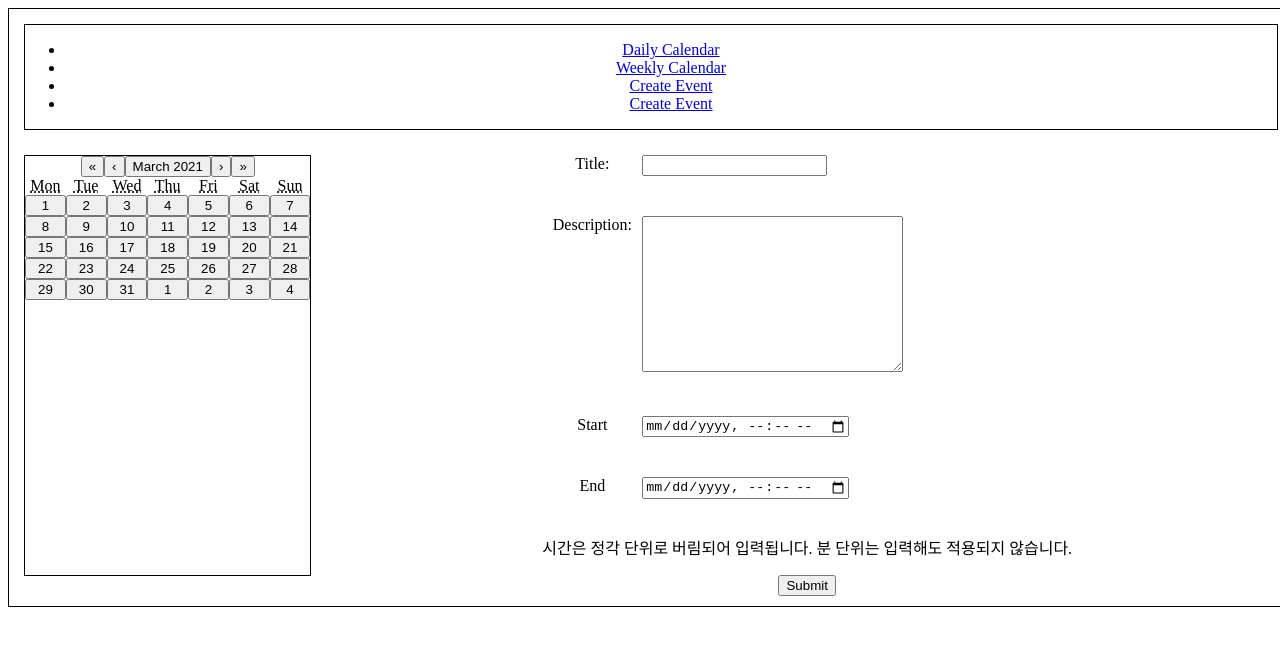
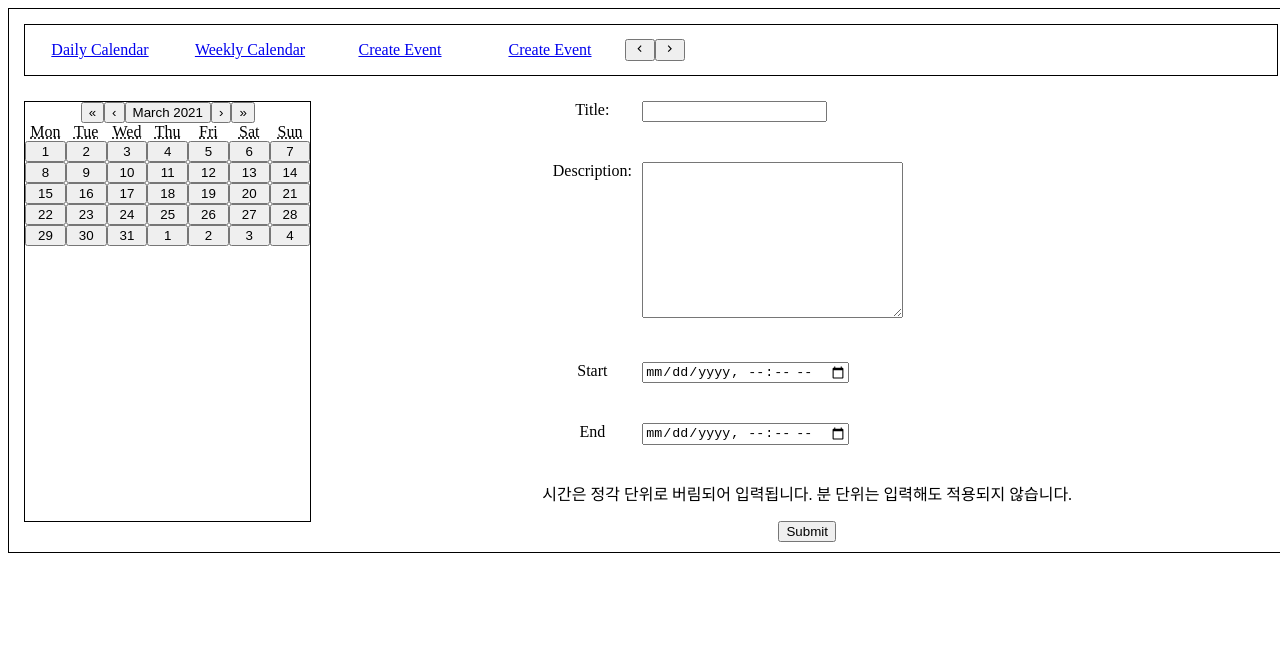
Before and after one commit to Ha-Young/Calendar-FrontEnd, a React (Create React App) app: page /events/new in a window 1280 px wide. Shown: the top 646 px of the page. Built offline with nearby package versions, Linux system fonts and the light colour scheme.

Commit message:
Add date buttons

```diff
--- a/package.json
+++ b/package.json
@@ -8,6 +8,7 @@
     "react": "^16.12.0",
     "react-calendar": "^3.3.1",
     "react-dom": "^16.12.0",
+    "react-icons": "^4.2.0",
     "react-redux": "^7.2.2",
     "react-router-dom": "^5.1.2",
     "redux": "^4.0.5",
--- a/src/actions/index.js
+++ b/src/actions/index.js
@@ -7,4 +7,12 @@ export const selectDay = date => ({
   payload: {
     selectedDate: date,
   },
-})
+});
+
+export const nextButtonClicked = () => ({
+  type: types.NEXT_BUTTON_CLICKED,
+});
+
+export const prevButtonClicked = () => ({
+  type: types.PREV_BUTTON_CLICKED,
+});
--- a/src/components/App/App.jsx
+++ b/src/components/App/App.jsx
@@ -10,13 +10,13 @@ import WeeklyCalendar from "../WeeklyCalendar/WeeklyCalendar";
 import SideBar from "../SideBar/SideBar";
 import CreateEvent from "../CreateEvent/CreateEvent";
 
-function App({ selectDay, selectedDate, selectedWeek }) {
+function App({ selectDay, nextButtonClicked, prevButtonClicked, selectedDate, selectedWeek }) {
   // useEffect(() => {
   //   onInitialLoad();
   // }, []);
   return (
     <div className={styles.App}>
-      <Header />
+      <Header nextButtonClicked={nextButtonClicked} prevButtonClicked={prevButtonClicked}/>
       <div className={styles.bodyWrapper}>
         <SideBar selectDay={selectDay} />
         <Switch>
--- a/src/components/Header/Header.jsx
+++ b/src/components/Header/Header.jsx
@@ -1,18 +1,29 @@
 import React from 'react';
 import { Link } from 'react-router-dom';
+import { MdNavigateBefore, MdNavigateNext } from 'react-icons/md';
 import styles from "./Header.module.css";
 
-export default function Header () {
+export default function Header ({ prevButtonClicked, nextButtonClicked }) {
   return (
     <header className={styles.wrapper}>
-      <nav>
-        <ul>
-          <li><Link to='/calendar/daily'>Daily Calendar</Link></li>
-          <li><Link to='/calendar/weekly'>Weekly Calendar</Link></li>
-          <li><Link to='/events/new'>Create Event</Link></li>
-          <li><Link to='/events/eventId'>Create Event</Link></li>
-        </ul>
-      </nav>
+      <div className={styles.navItemWrapper}>
+        <Link to='/calendar/daily'>Daily Calendar</Link>
+      </div>
+      <div className={styles.navItemWrapper}>
+        <Link to='/calendar/weekly'>Weekly Calendar</Link>
+        </div>
+      <div className={styles.navItemWrapper}>
+        <Link to='/events/new'>Create Event</Link>
+      </div>
+      <div className={styles.navItemWrapper}>
+        <Link to='/events/eventId'>Create Event</Link>
+      </div>
+      <div className={styles.navButtonWrapper}>
+        <button><MdNavigateBefore onClick={() => prevButtonClicked()} /></button>
+      </div>
+      <div className={styles.navButtonWrapper}>
+        <button><MdNavigateNext onClick={() => nextButtonClicked()} /></button>
+      </div>
     </header>
   );
 }
--- a/src/components/Header/Header.module.css
+++ b/src/components/Header/Header.module.css
@@ -1,4 +1,15 @@
 .wrapper {
+  display: flex;
   border: 1px solid black;
   margin: 5px;
+  align-items: center;
+  height: 50px;
 }
+
+.navItemWrapper {
+  width: 150px;
+}
+
+.navButtonWrapper {
+  width: 30px;
+}
--- a/src/constants/actionTypes.js
+++ b/src/constants/actionTypes.js
@@ -1 +1,3 @@
 export const SELECT_DAY = "SELECT_DAY";
+export const NEXT_BUTTON_CLICKED = "NEXT_BUTTON_CLICKED";
+export const PREV_BUTTON_CLICKED = "PREV_BUTTON_CLICKED";
--- a/src/containers/App.js
+++ b/src/containers/App.js
@@ -1,7 +1,7 @@
 import { connect } from "react-redux";
 import App from "../components/App/App.jsx";
 import { saveSampleData } from "../api";
-import { selectDay } from "../actions/index";
+import { selectDay, nextButtonClicked, prevButtonClicked } from "../actions/index";
 
 // const mapDispatchToProps = () => ({
 //   // This function is passed to App component.
@@ -18,6 +18,8 @@ const mapStateToProps = (state) => ({
 
 const mapDispatchToProps = {
   selectDay,
+  nextButtonClicked,
+  prevButtonClicked,
 }
 
 export default connect(mapStateToProps, mapDispatchToProps)(App);
--- a/src/reducers/index.js
+++ b/src/reducers/index.js
@@ -26,6 +26,16 @@ export default function reducer(state = initialState, action) {
         ...state,
         selectedDate: formatDate(action.payload.selectedDate),
       };
+    case types.NEXT_BUTTON_CLICKED:
+      return {
+        ...state,
+        selectedDate: state.selectedDate.plus({ days: 1 }),
+      };
+    case types.PREV_BUTTON_CLICKED:
+      return {
+        ...state,
+        selectedDate: state.selectedDate.minus({ days: 1 }),
+      };
     default:
       return state;
   }
```
Also changed, not shown: 1 other file (tests, documents, lock files or other folders).
